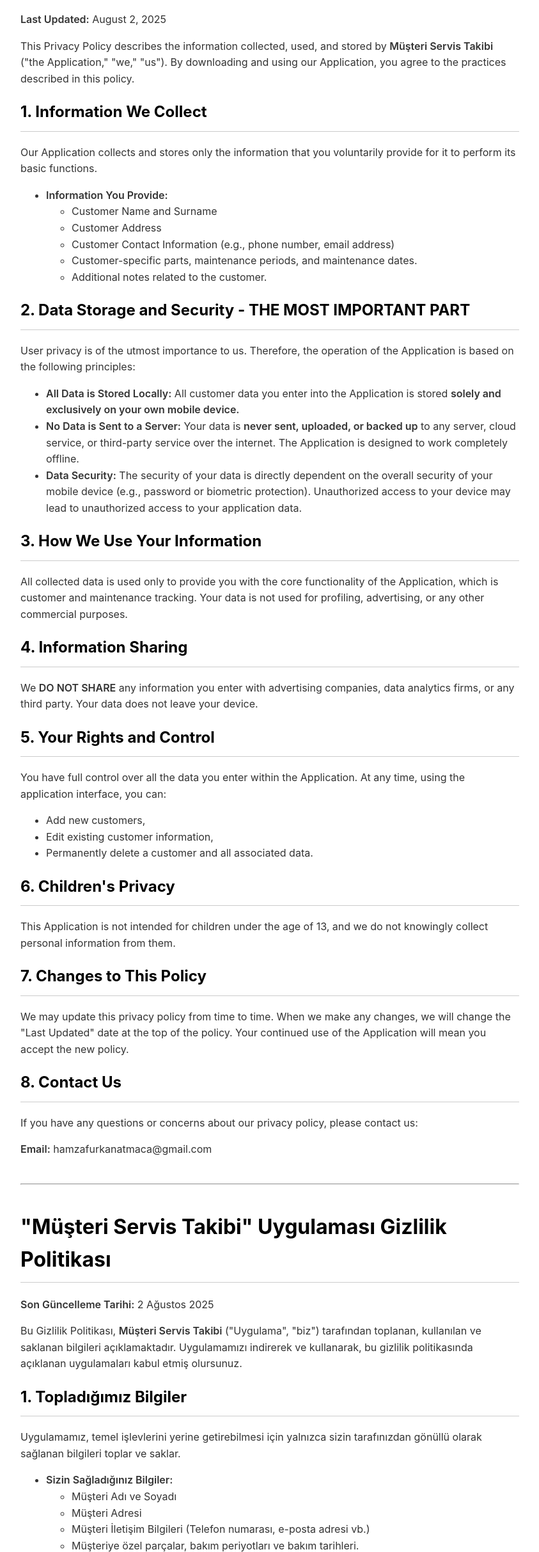
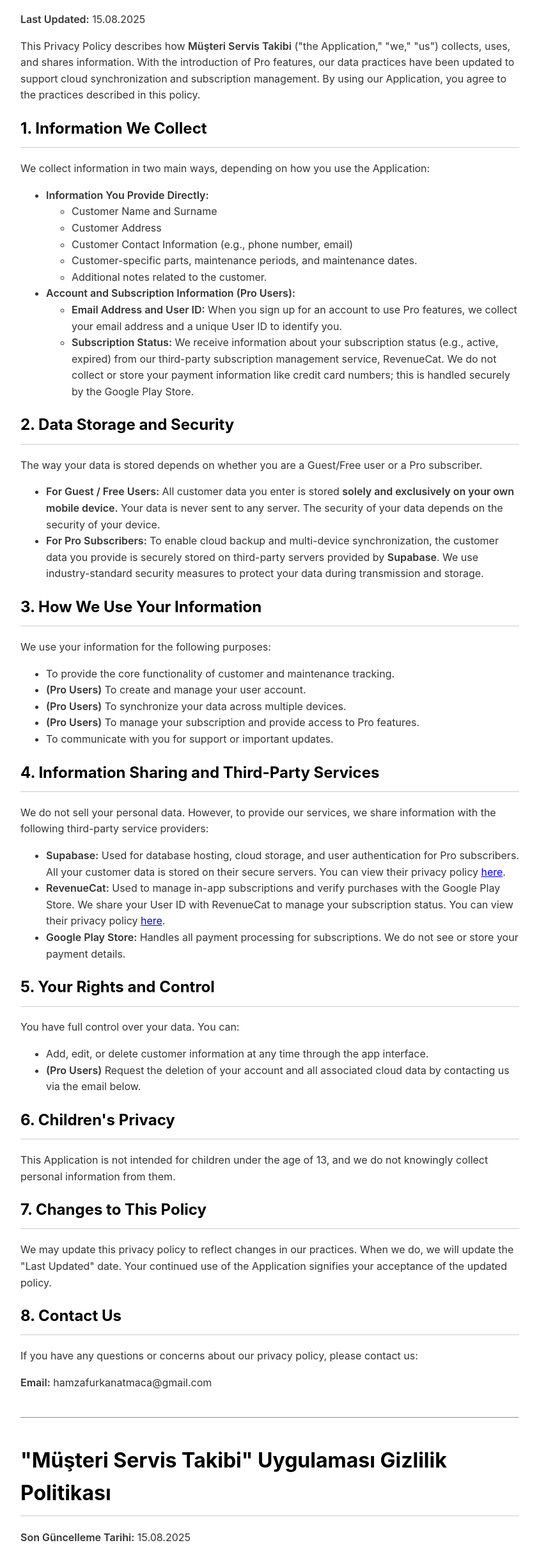
Before and after one commit to hamzafurkanatmaca/hamzafurkanatmaca.github.io, a plain HTML site: page index.html in a window 1280 px wide. Shown: the part 117-2543 px from the top of the page at 64% size, without its empty margins (218-1061 px from the left). Drawn offline with Linux system fonts and the light colour scheme.

Commit message:
Update index.html

```diff
--- a/index.html
+++ b/index.html
@@ -36,66 +36,66 @@
     <div class="container">
         <!-- English Section -->
         <h1>Privacy Policy for "Müşteri Servis Takibi" App</h1>
-        <p><strong>Last Updated:</strong> August 2, 2025</p>
-        <p>This Privacy Policy describes the information collected, used, and stored by <strong>Müşteri Servis
-                Takibi</strong> ("the Application," "we," "us"). By downloading and using our Application, you agree to
-            the practices described in this policy.</p>
+        <p><strong>Last Updated:</strong> 15.08.2025</p>
+        <p>This Privacy Policy describes how <strong>Müşteri Servis Takibi</strong> ("the Application," "we," "us") collects, uses, and shares information. With the introduction of Pro features, our data practices have been updated to support cloud synchronization and subscription management. By using our Application, you agree to the practices described in this policy.</p>
 
         <h2>1. Information We Collect</h2>
-        <p>Our Application collects and stores only the information that you voluntarily provide for it to perform its
-            basic functions.</p>
+        <p>We collect information in two main ways, depending on how you use the Application:</p>
         <ul>
-            <li><strong>Information You Provide:</strong>
+            <li><strong>Information You Provide Directly:</strong>
                 <ul>
                     <li>Customer Name and Surname</li>
                     <li>Customer Address</li>
-                    <li>Customer Contact Information (e.g., phone number, email address)</li>
+                    <li>Customer Contact Information (e.g., phone number, email)</li>
                     <li>Customer-specific parts, maintenance periods, and maintenance dates.</li>
                     <li>Additional notes related to the customer.</li>
                 </ul>
             </li>
+            <li><strong>Account and Subscription Information (Pro Users):</strong>
+                <ul>
+                    <li><strong>Email Address and User ID:</strong> When you sign up for an account to use Pro features, we collect your email address and a unique User ID to identify you.</li>
+                    <li><strong>Subscription Status:</strong> We receive information about your subscription status (e.g., active, expired) from our third-party subscription management service, RevenueCat. We do not collect or store your payment information like credit card numbers; this is handled securely by the Google Play Store.</li>
+                </ul>
+            </li>
         </ul>
 
-        <h2>2. Data Storage and Security - THE MOST IMPORTANT PART</h2>
-        <p>User privacy is of the utmost importance to us. Therefore, the operation of the Application is based on the
-            following principles:</p>
+        <h2>2. Data Storage and Security</h2>
+        <p>The way your data is stored depends on whether you are a Guest/Free user or a Pro subscriber.</p>
         <ul>
-            <li><strong>All Data is Stored Locally:</strong> All customer data you enter into the Application is stored
-                <strong>solely and exclusively on your own mobile device.</strong></li>
-            <li><strong>No Data is Sent to a Server:</strong> Your data is <strong>never sent, uploaded, or backed
-                    up</strong> to any server, cloud service, or third-party service over the internet. The Application
-                is designed to work completely offline.</li>
-            <li><strong>Data Security:</strong> The security of your data is directly dependent on the overall security
-                of your mobile device (e.g., password or biometric protection). Unauthorized access to your device may
-                lead to unauthorized access to your application data.</li>
+            <li><strong>For Guest / Free Users:</strong> All customer data you enter is stored <strong>solely and exclusively on your own mobile device.</strong> Your data is never sent to any server. The security of your data depends on the security of your device.</li>
+            <li><strong>For Pro Subscribers:</strong> To enable cloud backup and multi-device synchronization, the customer data you provide is securely stored on third-party servers provided by <strong>Supabase</strong>. We use industry-standard security measures to protect your data during transmission and storage.</li>
         </ul>
 
         <h2>3. How We Use Your Information</h2>
-        <p>All collected data is used only to provide you with the core functionality of the Application, which is
-            customer and maintenance tracking. Your data is not used for profiling, advertising, or any other commercial
-            purposes.</p>
+        <p>We use your information for the following purposes:</p>
+        <ul>
+            <li>To provide the core functionality of customer and maintenance tracking.</li>
+            <li><strong>(Pro Users)</strong> To create and manage your user account.</li>
+            <li><strong>(Pro Users)</strong> To synchronize your data across multiple devices.</li>
+            <li><strong>(Pro Users)</strong> To manage your subscription and provide access to Pro features.</li>
+            <li>To communicate with you for support or important updates.</li>
+        </ul>
 
-        <h2>4. Information Sharing</h2>
-        <p>We <strong>DO NOT SHARE</strong> any information you enter with advertising companies, data analytics firms,
-            or any third party. Your data does not leave your device.</p>
+        <h2>4. Information Sharing and Third-Party Services</h2>
+        <p>We do not sell your personal data. However, to provide our services, we share information with the following third-party service providers:</p>
+        <ul>
+            <li><strong>Supabase:</strong> Used for database hosting, cloud storage, and user authentication for Pro subscribers. All your customer data is stored on their secure servers. You can view their privacy policy <a href="https://supabase.com/privacy" target="_blank">here</a>.</li>
+            <li><strong>RevenueCat:</strong> Used to manage in-app subscriptions and verify purchases with the Google Play Store. We share your User ID with RevenueCat to manage your subscription status. You can view their privacy policy <a href="https://www.revenuecat.com/privacy" target="_blank">here</a>.</li>
+            <li><strong>Google Play Store:</strong> Handles all payment processing for subscriptions. We do not see or store your payment details.</li>
+        </ul>
 
         <h2>5. Your Rights and Control</h2>
-        <p>You have full control over all the data you enter within the Application. At any time, using the application
-            interface, you can:</p>
+        <p>You have full control over your data. You can:</p>
         <ul>
-            <li>Add new customers,</li>
-            <li>Edit existing customer information,</li>
-            <li>Permanently delete a customer and all associated data.</li>
+            <li>Add, edit, or delete customer information at any time through the app interface.</li>
+            <li><strong>(Pro Users)</strong> Request the deletion of your account and all associated cloud data by contacting us via the email below.</li>
         </ul>
 
         <h2>6. Children's Privacy</h2>
-        <p>This Application is not intended for children under the age of 13, and we do not knowingly collect personal
-            information from them.</p>
+        <p>This Application is not intended for children under the age of 13, and we do not knowingly collect personal information from them.</p>
 
         <h2>7. Changes to This Policy</h2>
-        <p>We may update this privacy policy from time to time. When we make any changes, we will change the "Last
-            Updated" date at the top of the policy. Your continued use of the Application will mean you accept the new
-            policy.</p>
+        <p>We may update this privacy policy to reflect changes in our practices. When we do, we will update the "Last Updated" date. Your continued use of the Application signifies your acceptance of the updated policy.</p>
 
         <h2>8. Contact Us</h2>
         <p>If you have any questions or concerns about our privacy policy, please contact us:</p>
@@ -105,65 +105,66 @@
 
         <!-- Türkçe Bölümü -->
         <h1>"Müşteri Servis Takibi" Uygulaması Gizlilik Politikası</h1>
-        <p><strong>Son Güncelleme Tarihi:</strong> 2 Ağustos 2025</p>
-        <p>Bu Gizlilik Politikası, <strong>Müşteri Servis Takibi</strong> ("Uygulama", "biz") tarafından toplanan,
-            kullanılan ve saklanan bilgileri açıklamaktadır. Uygulamamızı indirerek ve kullanarak, bu gizlilik
-            politikasında açıklanan uygulamaları kabul etmiş olursunuz.</p>
+        <p><strong>Son Güncelleme Tarihi:</strong> 15.08.2025</p>
+        <p>Bu Gizlilik Politikası, <strong>Müşteri Servis Takibi</strong> ("Uygulama", "biz") tarafından toplanan, kullanılan ve paylaşılan bilgileri açıklamaktadır. Pro özelliklerinin eklenmesiyle birlikte, veri uygulamalarımız bulut senkronizasyonunu ve abonelik yönetimini desteklemek üzere güncellenmiştir. Uygulamamızı kullanarak, bu politikada açıklanan uygulamaları kabul etmiş olursunuz.</p>
 
         <h2>1. Topladığımız Bilgiler</h2>
-        <p>Uygulamamız, temel işlevlerini yerine getirebilmesi için yalnızca sizin tarafınızdan gönüllü olarak sağlanan
-            bilgileri toplar ve saklar.</p>
+        <p>Uygulamayı nasıl kullandığınıza bağlı olarak bilgileri iki ana şekilde toplarız:</p>
         <ul>
-            <li><strong>Sizin Sağladığınız Bilgiler:</strong>
+            <li><strong>Sizin Doğrudan Sağladığınız Bilgiler:</strong>
                 <ul>
                     <li>Müşteri Adı ve Soyadı</li>
                     <li>Müşteri Adresi</li>
-                    <li>Müşteri İletişim Bilgileri (Telefon numarası, e-posta adresi vb.)</li>
+                    <li>Müşteri İletişim Bilgileri (Telefon numarası, e-posta vb.)</li>
                     <li>Müşteriye özel parçalar, bakım periyotları ve bakım tarihleri.</li>
                     <li>Müşteri ile ilgili ek notlar.</li>
                 </ul>
             </li>
+            <li><strong>Hesap ve Abonelik Bilgileri (Pro Kullanıcılar):</strong>
+                <ul>
+                    <li><strong>E-posta Adresi ve Kullanıcı ID'si:</strong> Pro özelliklerini kullanmak için bir hesaba kaydolduğunuzda, sizi tanımlamak için e-posta adresinizi ve benzersiz bir Kullanıcı ID'si toplarız.</li>
+                    <li><strong>Abonelik Durumu:</strong> Abonelik durumunuzla ilgili bilgileri (örneğin, aktif, süresi dolmuş) üçüncü taraf abonelik yönetim hizmetimiz olan RevenueCat'ten alırız. Kredi kartı numaraları gibi ödeme bilgilerinizi toplamıyor veya saklamıyoruz; bu işlemler güvenli bir şekilde Google Play Store tarafından yürütülür.</li>
+                </ul>
+            </li>
         </ul>
 
-        <h2>2. Veri Depolama ve Güvenlik - EN ÖNEMLİ KISIM</h2>
-        <p>Kullanıcı gizliliği bizim için en üst düzeyde öneme sahiptir. Bu nedenle, uygulamanın çalışma şekli aşağıdaki
-            ilkelere dayanmaktadır:</p>
+        <h2>2. Veri Depolama ve Güvenlik</h2>
+        <p>Verilerinizin saklanma şekli, Misafir/Ücretsiz bir kullanıcı mı yoksa bir Pro abonesi mi olduğunuza bağlıdır.</p>
         <ul>
-            <li><strong>Tüm Veriler Yerel Olarak Saklanır:</strong> Uygulamaya girdiğiniz tüm müşteri verileri,
-                <strong>yalnızca ve sadece sizin kendi mobil cihazınızda yerel olarak saklanır.</strong></li>
-            <li><strong>Sunucuya Veri Gönderilmez:</strong> Verileriniz, internet üzerinden herhangi bir sunucuya, bulut
-                hizmetine veya üçüncü taraf bir hizmete <strong>kesinlikle gönderilmez, yüklenmez veya
-                    yedeklenmez.</strong> Uygulama tamamen çevrimdışı (offline) çalışacak şekilde tasarlanmıştır.</li>
-            <li><strong>Veri Güvenliği:</strong> Verilerinizin güvenliği, doğrudan mobil cihazınızın genel güvenliğine
-                (örneğin, şifre veya biyometrik koruma) bağlıdır. Cihazınıza yetkisiz erişim, uygulama verilerinize de
-                yetkisiz erişime neden olabilir.</li>
+            <li><strong>Misafir / Ücretsiz Kullanıcılar İçin:</strong> Girdiğiniz tüm müşteri verileri, <strong>yalnızca ve sadece sizin kendi mobil cihazınızda yerel olarak saklanır.</strong> Verileriniz hiçbir zaman bir sunucuya gönderilmez. Verilerinizin güvenliği, cihazınızın güvenliğine bağlıdır.</li>
+            <li><strong>Pro Aboneler İçin:</strong> Bulut yedeklemesini ve çoklu cihaz senkronizasyonunu etkinleştirmek için, sağladığınız müşteri verileri <strong>Supabase</strong> tarafından sağlanan üçüncü taraf sunucularda güvenli bir şekilde saklanır. Verilerinizi aktarım ve depolama sırasında korumak için endüstri standardı güvenlik önlemleri kullanıyoruz.</li>
         </ul>
 
         <h2>3. Bilgilerinizi Nasıl Kullanıyoruz?</h2>
-        <p>Toplanan tüm veriler, yalnızca uygulamanın temel amacı olan müşteri ve bakım takibi işlevlerini size sunmak
-            için kullanılır. Verileriniz, profil oluşturma, reklam veya başka herhangi bir ticari amaç için kullanılmaz.
-        </p>
+        <p>Bilgilerinizi aşağıdaki amaçlar için kullanırız:</p>
+        <ul>
+            <li>Uygulamanın temel işlevi olan müşteri ve bakım takibini sağlamak.</li>
+            <li><strong>(Pro Kullanıcılar)</strong> Kullanıcı hesabınızı oluşturmak ve yönetmek.</li>
+            <li><strong>(Pro Kullanıcılar)</strong> Verilerinizi birden fazla cihaz arasında senkronize etmek.</li>
+            <li><strong>(Pro Kullanıcılar)</strong> Aboneliğinizi yönetmek ve Pro özelliklerine erişim sağlamak.</li>
+            <li>Destek veya önemli güncellemeler için sizinle iletişim kurmak.</li>
+        </ul>
 
-        <h2>4. Veri Paylaşımı</h2>
-        <p>Girdiğiniz hiçbir bilgiyi reklam şirketleri, veri analizi firmaları veya herhangi bir üçüncü taraf ile
-            kesinlikle <strong>PAYLAŞMIYORUZ.</strong> Verileriniz cihazınızdan ayrılmaz.</p>
+        <h2>4. Veri Paylaşımı ve Üçüncü Taraf Hizmetler</h2>
+        <p>Kişisel verilerinizi satmıyoruz. Ancak, hizmetlerimizi sunabilmek için bilgileri aşağıdaki üçüncü taraf hizmet sağlayıcılarla paylaşıyoruz:</p>
+        <ul>
+            <li><strong>Supabase:</strong> Pro aboneler için veritabanı barındırma, bulut depolama ve kullanıcı kimlik doğrulaması için kullanılır. Tüm müşteri verileriniz onların güvenli sunucularında saklanır. Gizlilik politikalarını <a href="https://supabase.com/privacy" target="_blank">buradan</a> inceleyebilirsiniz.</li>
+            <li><strong>RevenueCat:</strong> Uygulama içi abonelikleri yönetmek ve Google Play Store ile satın alımları doğrulamak için kullanılır. Abonelik durumunuzu yönetmek için Kullanıcı ID'nizi RevenueCat ile paylaşırız. Gizlilik politikalarını <a href="https://www.revenuecat.com/privacy" target="_blank">buradan</a> inceleyebilirsiniz.</li>
+            <li><strong>Google Play Store:</strong> Abonelikler için tüm ödeme işlemlerini yürütür. Ödeme detaylarınızı görmüyor veya saklamıyoruz.</li>
+        </ul>
 
         <h2>5. Haklarınız ve Kontrol</h2>
-        <p>Uygulama içinde girdiğiniz tüm veriler üzerinde tam kontrole sahipsiniz. İstediğiniz zaman uygulama arayüzünü
-            kullanarak:</p>
+        <p>Verileriniz üzerinde tam kontrole sahipsiniz. Şunları yapabilirsiniz:</p>
         <ul>
-            <li>Yeni müşteri ekleyebilir,</li>
-            <li>Mevcut müşteri bilgilerini düzenleyebilir,</li>
-            <li>Bir müşteriyi ve o müşteriye ait tüm verileri kalıcı olarak silebilirsiniz.</li>
+            <li>Uygulama arayüzü üzerinden istediğiniz zaman müşteri bilgilerini ekleyebilir, düzenleyebilir veya silebilirsiniz.</li>
+            <li><strong>(Pro Kullanıcılar)</strong> Aşağıdaki e-posta adresi üzerinden bizimle iletişime geçerek hesabınızın ve bulutta saklanan tüm verilerinizin silinmesini talep edebilirsiniz.</li>
         </ul>
 
         <h2>6. Çocukların Gizliliği</h2>
-        <p>Bu uygulama, 13 yaşın altındaki çocuklara yönelik değildir ve bilerek onlardan kişisel bilgi toplamaz.</p>
+        <p>Bu uygulama 13 yaşın altındaki çocuklara yönelik değildir ve bilerek onlardan kişisel bilgi toplamaz.</p>
 
         <h2>7. Bu Politikadaki Değişiklikler</h2>
-        <p>Bu gizlilik politikasını zaman zaman güncelleyebiliriz. Herhangi bir değişiklik yaptığımızda, politikanın en
-            üstündeki "Son Güncelleme Tarihi"ni değiştireceğiz. Uygulamayı kullanmaya devam etmeniz, yeni politikayı
-            kabul ettiğiniz anlamına gelecektir.</p>
+        <p>Uygulamalarımızdaki değişiklikleri yansıtmak için bu gizlilik politikasını güncelleyebiliriz. Yaptığımızda, "Son Güncelleme Tarihi"ni güncelleyeceğiz. Uygulamayı kullanmaya devam etmeniz, güncellenmiş politikayı kabul ettiğiniz anlamına gelir.</p>
 
         <h2>8. İletişim</h2>
         <p>Gizlilik politikamızla ilgili herhangi bir sorunuz veya endişeniz varsa, lütfen bizimle iletişime geçin:</p>
```
